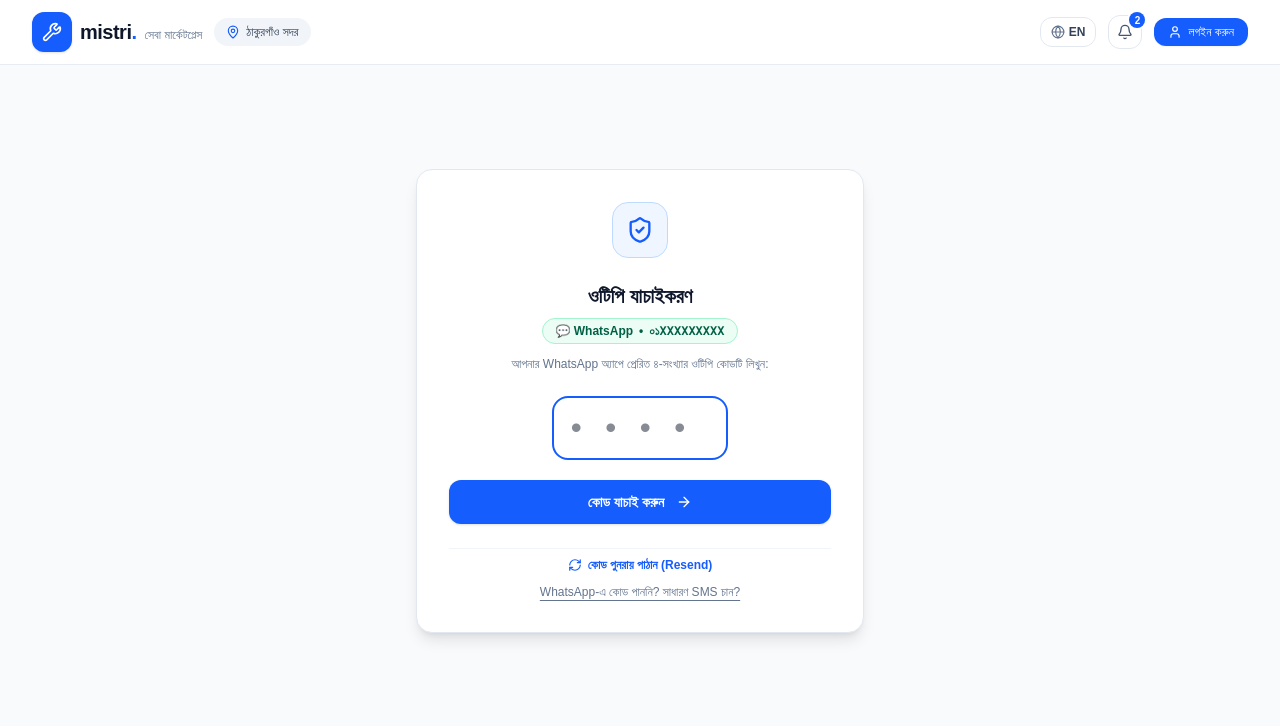
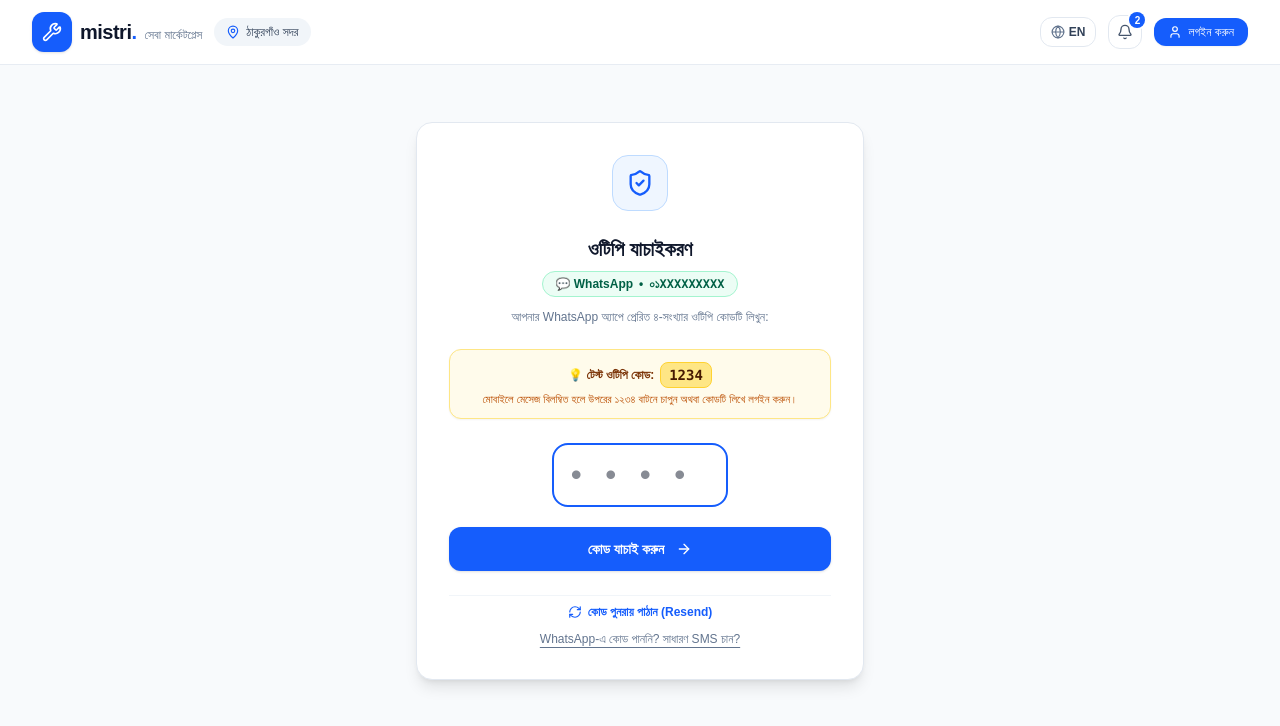
Before and after one commit to rubelpowergrid-droid/mistri, a Next.js app: page /verify-otp in a window 1280 px wide. Shown: the top 726 px of the page. Built offline with nearby package versions, Linux system fonts and the light colour scheme; no server answers; a web font is replaced by a local one.

Commit message:
feat(auth): add 1-click test code helper badge on verify-otp screen

```diff
--- a/src/app/(auth)/verify-otp/page.tsx
+++ b/src/app/(auth)/verify-otp/page.tsx
@@ -116,6 +116,26 @@ function VerifyOtpContent() {
         </p>
       </div>
 
+      {/* Developer Sandbox Quick-Test Notice */}
+      <div className="rounded-xl bg-amber-50 border border-amber-200 p-3 text-xs text-amber-900 text-center shadow-xs">
+        <div className="flex items-center justify-center gap-1.5 font-bold">
+          <span>💡 টেস্ট ওটিপি কোড:</span>
+          <button
+            type="button"
+            onClick={() => setOtp('1234')}
+            className="font-mono font-black text-sm bg-amber-200 hover:bg-amber-300 text-amber-950 px-2 py-0.5 rounded-lg border border-amber-300 transition-colors cursor-pointer"
+            title="ক্লিক করে কোড বসান"
+          >
+            1234
+          </button>
+        </div>
+        <p className="text-[11px] text-amber-700 mt-1">
+          {isBn
+            ? 'মোবাইলে মেসেজ বিলম্বিত হলে উপরের ১২৩৪ বাটনে চাপুন অথবা কোডটি লিখে লগইন করুন।'
+            : 'If message is delayed, click 1234 or type it manually to proceed instantly.'}
+        </p>
+      </div>
+
       {error && (
         <div className="rounded-xl bg-red-50 p-3 text-xs font-medium text-red-600 border border-red-200">
           {error}
```
